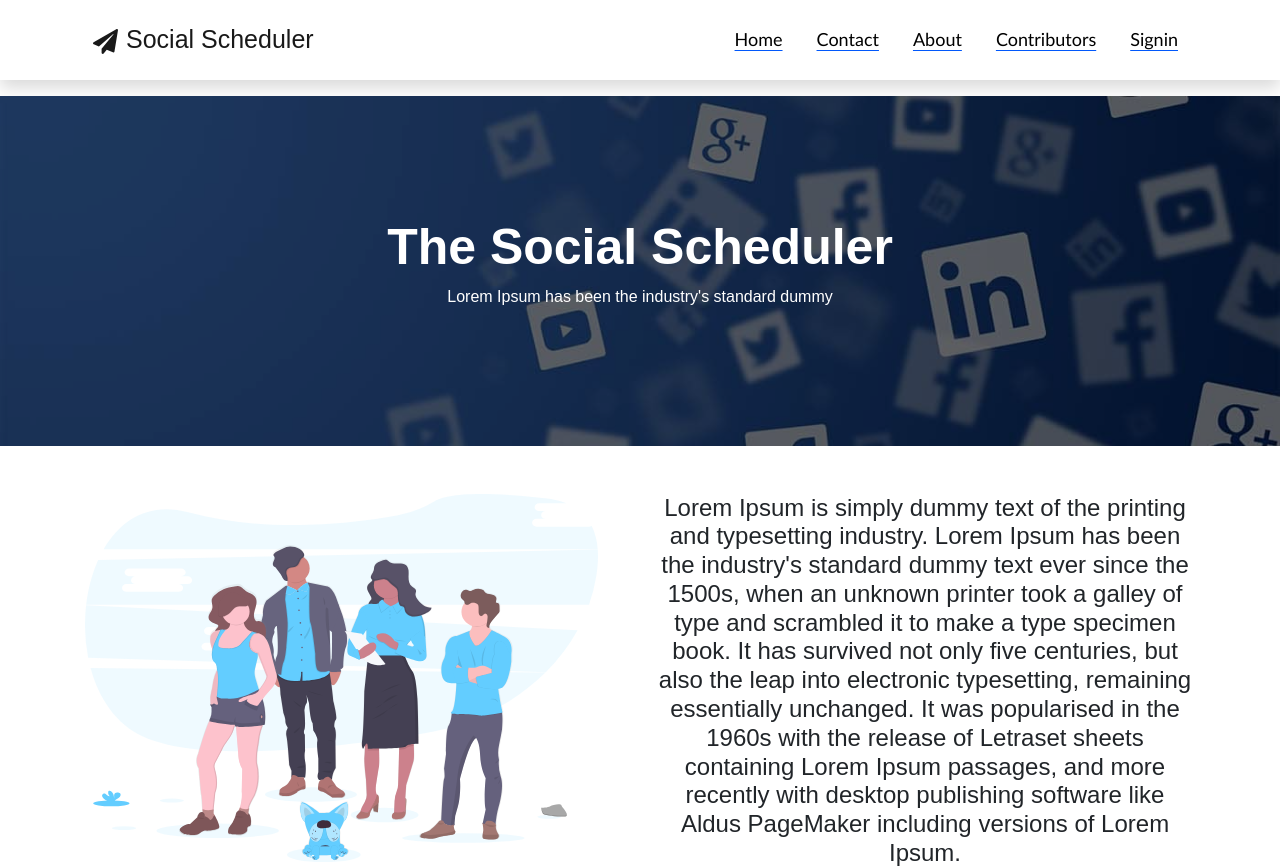
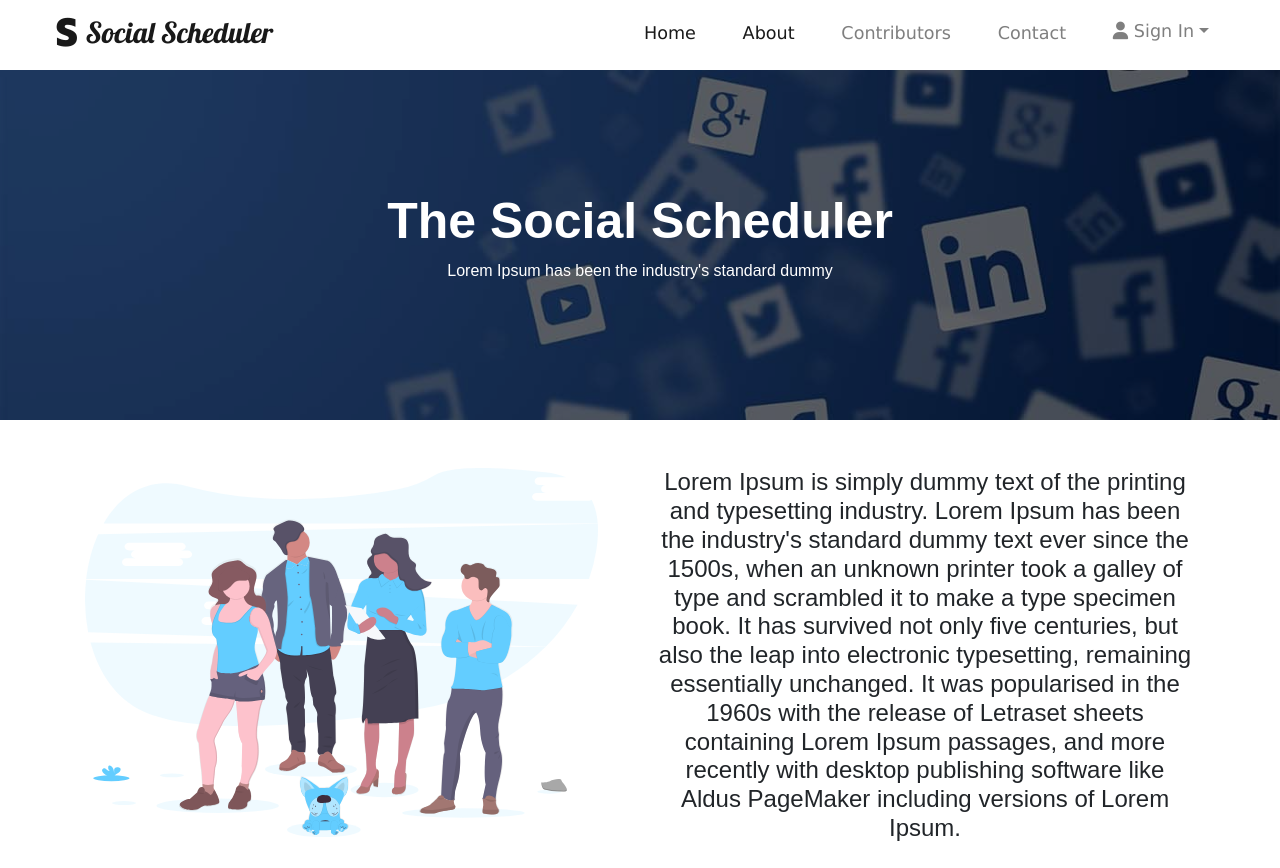
Before and after one commit to anushbhatia/Social-Scheduler, a React (Create React App) app: page /about in a window 1280 px wide. Shown: the top 868 px of the page. Built offline with nearby package versions, Linux system fonts and the light colour scheme.

Commit message:
change header for website

```diff
--- a/src/App.css
+++ b/src/App.css
@@ -1,4 +1,4 @@
-@import url('https://fonts.googleapis.com/css2?family=Karla&family=Caveat&display=swap');
+@import url('https://fonts.googleapis.com/css2?family=Lobster&display=swap');
 
 .contact-label {
     font-family: "Karla", sans-serif;
@@ -10,27 +10,71 @@
     letter-spacing: 1px;
 }
 
-.logo{
-  border-radius: 100%;
-  width: 50px;
+/* Header */
+.navbar{
+  box-shadow: 0 .5rem 1rem rgba(0,0,0,.15);
+  display: flex;
+  padding: 0.4rem 3rem;
+  align-items: stretch;
 }
 
-.nav-link {
-    /* width: 120px !important; */
-    font-size: 18px;
-    letter-spacing: 1;
-    font-family:  "Trebuchet MS", "Lucida Grande", "Lucida Sans Unicode", "Lucida Sans", Tahoma, sans-serif;
-    text-decoration: underline;
-    text-underline-position: under;
-    text-decoration-color: rgb(1, 88, 251);
+.logo{
+  margin: auto 0.5rem;
 }
 
-.navbar-brand {
-    /* font-family: "Caveat", cursive; */
-    font-size: 25px;
-    /* letter-spacing: 1px; */
-    text-decoration: none;
+.navbar-brand{
+  font-family: 'Lobster', cursive;
+  font-size: 1.8rem;
+  color:#000;
 }
-.color-wt{
-	color: white;
+.nav-item{
+  margin: auto 1.2vw 1rem;
+  font-size: 1.1rem;
+  line-height: 0.8;
+  position: relative;
 }
+
+.nav-link{
+  margin: 0.5rem auto auto;
+  font-family: Verdana, sans-serif;
+}
+
+.dropdown-menu{
+  line-height: 2;
+}
+
+@media screen and (min-width:992px) {
+  .nav-item::after{
+    content:'';
+    position: absolute;
+    left:40%;
+    background-color: #3595a5;
+    margin: 0.5rem auto;
+    height: 3px;
+    width:0;
+    transition: transform 0.4s ease;
+  }
+  .nav-item:hover::after{
+    width:17px;
+    transform: scaleX(2);
+    transform: translateX(2);
+  }
+}
+
+@media screen and (max-width:992px){
+  .navbar{
+    padding: 0.5rem 1rem;
+  }
+  .nav-item{
+    margin: 1rem auto;
+  }
+  .dropdown-menu{
+    border: none;
+  }
+}
+
+@media screen and (max-width:345px){
+  .navbar-brand{
+    font-size: 1.5rem;
+  }
+}
--- a/src/components/layout/Navbar.jsx
+++ b/src/components/layout/Navbar.jsx
@@ -1,61 +1,51 @@
 import React from "react";
 import { NavLink } from "react-router-dom";
-import { FaPaperPlane } from "react-icons/fa";
-
 
 const Navbar = () => {
-
 
   /*-------All Nav links goes here------------------ */
   const Navlinks = [
     { name: "Home", path: "/" },
-        { name: "Contact", path: "/contact" },
     { name: "About", path: "/about" },
     { name: "Contributors", path: "/detail" },
-        {name:"Signin",path:"/signin"}
-
-
+    { name: "Contact", path: "/contact" }
     ];
 
     return (
-      <nav className="navbar navbar-expand-lg navbar-light shadow mb-3 py-3 bg-white">
-        <div className="container">
-          <NavLink className="display-1 navbar-brand" to="/">
-            <FaPaperPlane className="mx-2" />
-            Social Scheduler
-          </NavLink>
-          <button
-            className="navbar-toggler"
-            type="button"
-            data-toggle="collapse"
-            data-target="#navbarNavAltMarkup"
-            aria-controls="navbarNavAltMarkup"
-            aria-expanded="false"
-            aria-label="Toggle navigation"
-          >
-            <span className="navbar-toggler-icon" />
+      <nav class="navbar navbar-expand-lg navbar-light">
+      <a class="navbar-brand">
+        <i class="fab fa-stripe-s logo" ></i>
+        {/*For logo: <img class="logo" src="" width="" height="" alt="logo"/> */}
+        Social Scheduler</a>
+      <button class="navbar-toggler" type="button" data-toggle="collapse" data-target="#navbarNavDropdown" aria-controls="navbarNavDropdown" aria-expanded="false" aria-label="Toggle navigation">
+        <span class="navbar-toggler-icon"></span>
       </button>
-          <div className="collapse navbar-collapse" id="navbarNavAltMarkup">
-            <div className="navbar-nav ml-auto">
+    <div class="collapse navbar-collapse" id="navbarNavDropdown">
+      <ul class="navbar-nav ml-auto">
       {
-                Navlinks.map((i) => [
+        Navlinks.map((i) =>
             /*--------For large screen---------- */
-                    <NavLink key={i.name} exact className="d-none d-lg-block nav-link btn mx-2" to={i.path} style={{color: "#000"}}>
-                      {i.name}
-                    </NavLink>,
-
-                    /*--------For small screen----------- */
-                    <NavLink key={i+1} exact className="d-lg-none d-xl-none nav-link my-2" to={i.path}>
+            <li className="nav-item">
+            <NavLink key={i.name} className="nav-link" to={i.path} >
               {i.name}
             </NavLink>
-                ])
+            </li>
+      )
       }
+
+        <li class="nav-item dropdown">
+          <a class="nav-link dropdown-toggle" id="navbarDropdownMenuLink" role="button" data-toggle="dropdown" aria-haspopup="true" aria-expanded="false">
+            <i class="fas fa-user"></i>  Sign In
+          </a>
+          <div class="dropdown-menu" aria-labelledby="navbarDropdownMenuLink">
+            <NavLink class="dropdown-item" to="">--</NavLink>
+            <NavLink class="dropdown-item" to="">--</NavLink>
           </div>
-          </div>
+        </li>
+      </ul>
     </div>
   </nav>
     );
 };
 
-
 export default Navbar;
```
Lines whose indentation alone changed are shown as unchanged.
